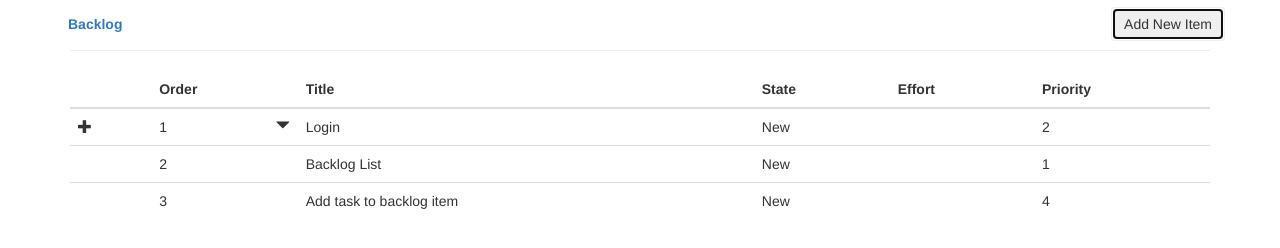
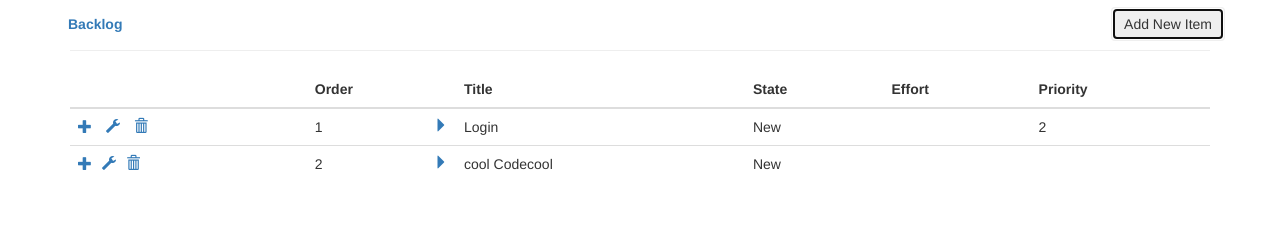
Before and after one commit to AndrasKesik/Frontend_ProductBacklog, a plain HTML site: page BacklogItems.html in a window 1280 px wide. Both pictures are taken after a click on the button "Add New Item". Shown: the part 76-324 px from the top of the page. Drawn offline with nearby package versions, Linux system fonts and the light colour scheme.

Commit message:
add new backlog item & main ui

```diff
--- a/BacklogItems.html
+++ b/BacklogItems.html
@@ -7,7 +7,8 @@
     <meta name="viewport" content="width=device-width, initial-scale=1">
     <link rel="stylesheet" href="https://maxcdn.bootstrapcdn.com/bootstrap/3.3.6/css/bootstrap.min.css"
           integrity="sha384-1q8mTJOASx8j1Au+a5WDVnPi2lkFfwwEAa8hDDdjZlpLegxhjVME1fgjWPGmkzs7" crossorigin="anonymous">
-    <link rel="stylesheet" type="text/css" href="css/BacklogItems.css" ˛/>
+    <link rel="stylesheet" type="text/css" href="css/BacklogItems.css"/>
+    <link rel="stylesheet" type="text/css" href="css/NewBacklogItem.css"/>
 </head>
 <body>
 
@@ -16,7 +17,7 @@
         <h2>Backlog items</h2>
         <div class="row">
             <button type="button" class="btn btn-link"><strong>Backlog</strong></button>
-            <button type="button" class="btn btn-secondary pull-right">Add New Item</button>
+            <button id="addBacklogItem" type="button" class="btn btn-secondary pull-right"  data-toggle="modal" data-target="#myModal">Add New Item</button>
         </div>
     </div>
 
@@ -31,38 +32,40 @@
             <th>Priority</th>
         </tr>
         </thead>
-        <tbody>
+        <tbody id="items">
         <tr>
-            <td class="plusbutton"><span class="glyphicon glyphicon-plus" aria-hidden="true"></span></td>
-            <td class="order">1<span class="glyphicon glyphicon-triangle-bottom pull-right" aria-hidden="true"></td>
+            <td class="buttons">
+                <a class="addTask" type="button"><span class="glyphicon glyphicon-plus" aria-hidden="true"></span></a>
+                <a class="wrench" type="button"><span class="glyphicon glyphicon-wrench" aria-hidden="true"></span></a>
+                <a class="trash" type="button"><span class="glyphicon glyphicon-trash" aria-hidden="true"></span></a>
+            </td>
+            <td class="order">
+                1
+                <a class="taskList" type="button"><span class="glyphicon glyphicon-triangle-right pull-right" aria-hidden="true"></span></a>
+            </td>
             <td class="title">Login</td>
             <td class="state">New</td>
             <td class="effort"></td>
             <td class="priority">2</td>
         </tr>
-        <tr>
-            <td class="plusbutton"></td>
-            <td class="order">2</td>
-            <td class="title">Backlog List</td>
-            <td class="state">New</td>
-            <td class="effort"</td>
-            <td class="priority">1</td>
-        </tr>
-        <tr>
-            <td class="plusbutton"></td>
-            <td class="order">3</td>
-            <td class="title">Add task to backlog item</td>
-            <td class="state">New</td>
-            <td class="effort"></td>
-            <td class="priority">4</td>
-        </tr>
+        <!--<tr>-->
+            <!--<td class="plusbutton"></td>-->
+            <!--<td class="order">2</td>-->
+            <!--<td class="title">Backlog List</td>-->
+            <!--<td class="state">New</td>-->
+            <!--<td class="effort"></td>-->
+            <!--<td class="priority">1</td>-->
+        <!--</tr>-->
+        <!--<tr>-->
+            <!--<td class="plusbutton"></td>-->
+            <!--<td class="order">3</td>-->
+            <!--<td class="title">Add task to backlog item</td>-->
+            <!--<td class="state">New</td>-->
+            <!--<td class="effort"></td>-->
+            <!--<td class="priority">4</td>-->
+        <!--</tr>-->
         </tbody>
     </table>
-
-
-
-
-
 
 
 </div>
@@ -71,5 +74,6 @@
 <script src="https://maxcdn.bootstrapcdn.com/bootstrap/3.3.6/js/bootstrap.min.js"
         integrity="sha384-0mSbJDEHialfmuBBQP6A4Qrprq5OVfW37PRR3j5ELqxss1yVqOtnepnHVP9aJ7xS"
         crossorigin="anonymous"></script>
+<script src="js/app.js"></script>
 </body>
 </html>
--- a/css/BacklogItems.css
+++ b/css/BacklogItems.css
@@ -1,3 +1,6 @@
-header ul li{
-    display:inline;
+.wrench{
+    margin-left: 10px;
 }
+.trash{
+    margin-left: 10px;
+}
--- /dev/null
+++ b/js/app.js
@@ -0,0 +1,127 @@
+/**
+ * Created by kesikandras on 2016.05.24..
+ */
+(function () {
+ var btn_addBacklogItem = document.getElementById("addBacklogItem");
+ var itemsHolder = document.getElementById("items");
+ var orderID = 1;
+
+var createNewBacklogItem = function (taskString) {
+    var item = document.createElement("tr");
+    //
+    var buttons = document.createElement("td");
+    buttons.className = "buttons";
+
+        var addTask = makeButton("addTask", "glyphicon glyphicon-plus")
+        buttons.appendChild(addTask);
+
+        var wrench = makeButton("wrench", "glyphicon glyphicon-wrench");
+        buttons.appendChild(wrench);
+
+        var trash = makeButton("trash","glyphicon glyphicon-trash");
+        buttons.appendChild(trash);
+
+    item.appendChild(buttons);
+
+    var order = document.createElement("td");
+    orderID++;
+    order.className = "order";
+    order.innerText = orderID;
+
+        var taskList = makeButton("taskList", "glyphicon glyphicon-triangle-right pull-right");
+        order.appendChild(taskList);
+
+    item.appendChild(order);
+
+    var title = document.createElement("td");
+    title.className = "title";
+    title.innerText = taskString;
+    item.appendChild(title);
+
+    var state = document.createElement("td");
+    state.className = "state";
+    state.innerText = "New";
+    item.appendChild(state);
+
+    var effort = document.createElement("td");
+    effort.className = "effort";
+    item.appendChild(effort);
+
+    var priority = document.createElement("td");
+    priority.className = "priority";
+    item.appendChild(priority);
+
+    return item;
+}
+
+var makeButton = function (buttonClassName, buttonGlyphicon ) {
+    var aElement = document.createElement("a");
+    aElement.className = buttonClassName;
+    aElement.setAttribute("type", "button");
+        var span = document.createElement("span");
+        span.className = buttonGlyphicon;
+        span.setAttribute("aria-hidden", "true");
+        aElement.appendChild(span);
+    return aElement;
+}
+
+var addBacklogItem = function () {
+    var currentItem = createNewBacklogItem("cool Codecool");
+    itemsHolder.appendChild(currentItem);
+    bindBacklogEvents(currentItem);
+
+}
+
+
+var addNewTask = function () {
+    console.log("Add new task");
+}
+
+var itemSettings = function () {
+    console.log("Settings");
+
+}
+
+var itemDelete = function () {
+    console.log("Delete Item");
+    var listItem = this.parentNode.parentNode;
+    var tbody = listItem.parentNode;
+    tbody.removeChild(listItem);
+}
+
+var showTaskList = function () {
+    console.log("Show tasklist");
+    console.log(this);
+    this.children[0]
+    // this.querySelector("a.taskList");
+}
+
+
+var bindBacklogEvents = function (backlogItem){
+    console.log("Bind list events");
+    var addTaskButton = backlogItem.querySelector("a.addTask");
+    var wrenchButton = backlogItem.querySelector("a.wrench");
+    var trashButton = backlogItem.querySelector("a.trash");
+    var taskListButton = backlogItem.querySelector("a.taskList");
+
+    addTaskButton.addEventListener('click', addNewTask);
+    wrenchButton.addEventListener('click', itemSettings);
+    trashButton.addEventListener('click', itemDelete);
+    taskListButton.addEventListener('click', showTaskList);
+
+}
+
+
+
+
+btn_addBacklogItem.addEventListener("click", addBacklogItem);
+
+for(var i= 0; i < itemsHolder.children.length; i++){
+    var backlogItem = itemsHolder.children[i];
+    bindBacklogEvents(backlogItem);
+
+}
+
+
+
+})();
```
Also changed, not shown: 1 other file.
